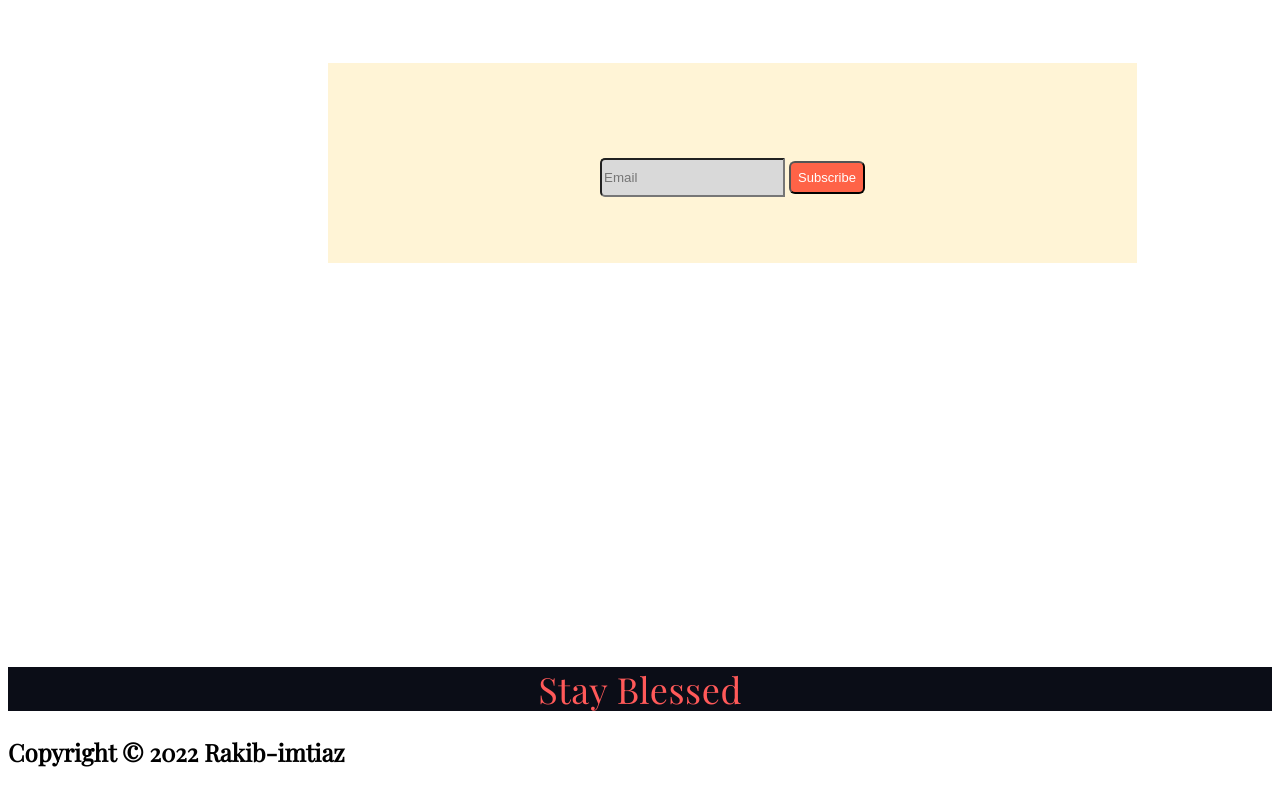
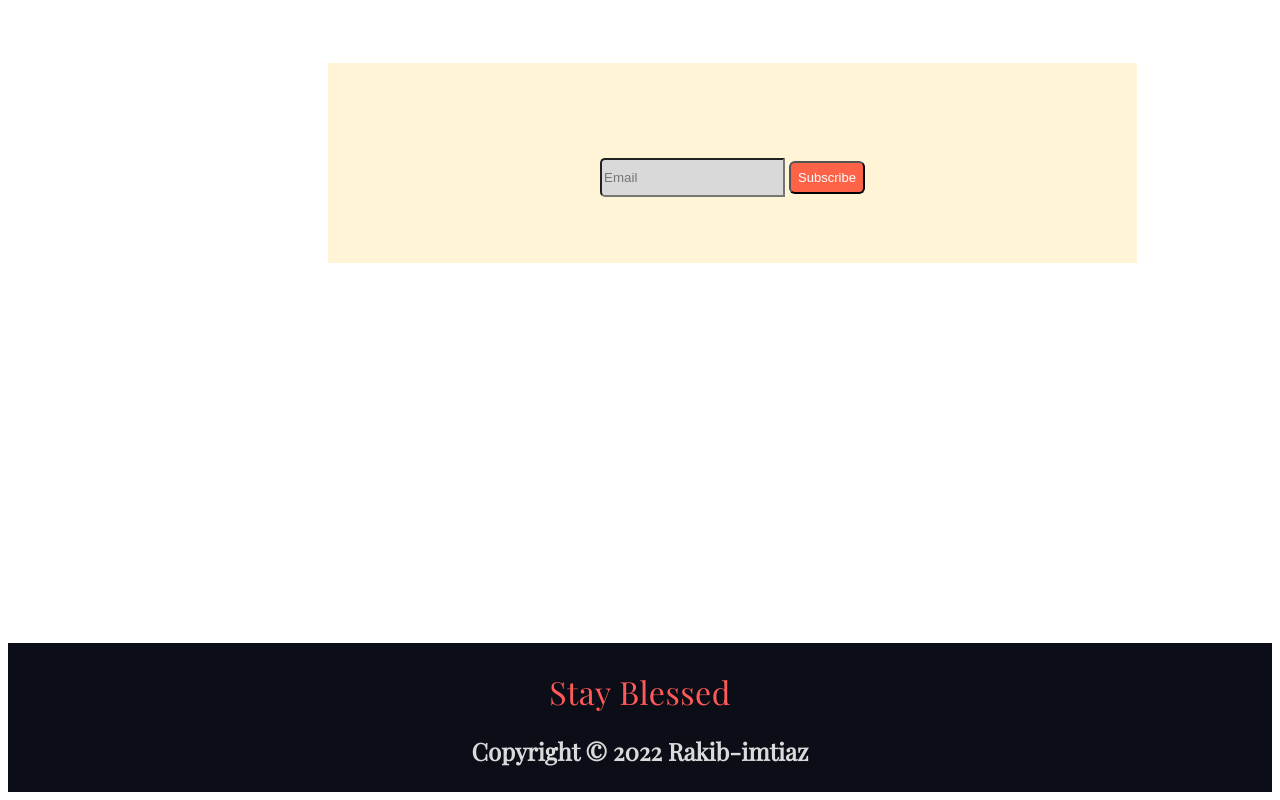
Before and after one commit to rakib-imtiaz/module5_assignment_1, a plain HTML site: page index.html in a window 1280 px wide. Shown: the part 3502-4302 px from the top of the page. Drawn offline with nearby package versions, Linux system fonts and the light colour scheme; a web font is replaced by a local one.

Commit message:
done polishing

```diff
--- a/CSS/style.css
+++ b/CSS/style.css
@@ -223,13 +223,21 @@ input[type="email" i] {
   margin-top: 100px;
 }
 
+.footer {
+  padding-top: 5px;
+  padding-bottom: 5px;
+  background-color: #0b0d17;
+  text-align: center;
+}
 #footer_content {
-  font-family: 'Playfair Display', serif;
+  font-family: "Playfair Display", serif;
   font-weight: 400;
-  font-size: 36px;
+  font-size: 32px;
   line-height: 44px;
   letter-spacing: 0.5px;
   color: #ff5959;
-  background: #0b0d17;
-  text-align: center;
 }
+
+.footer h2{
+  color:#dadada
+}
```
